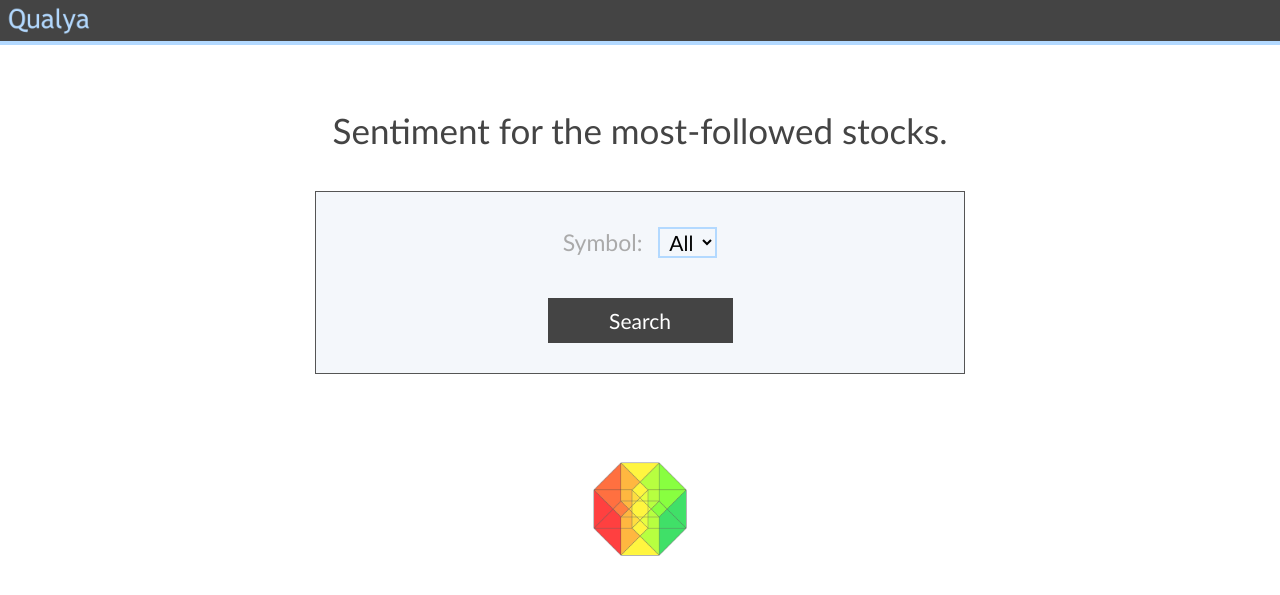
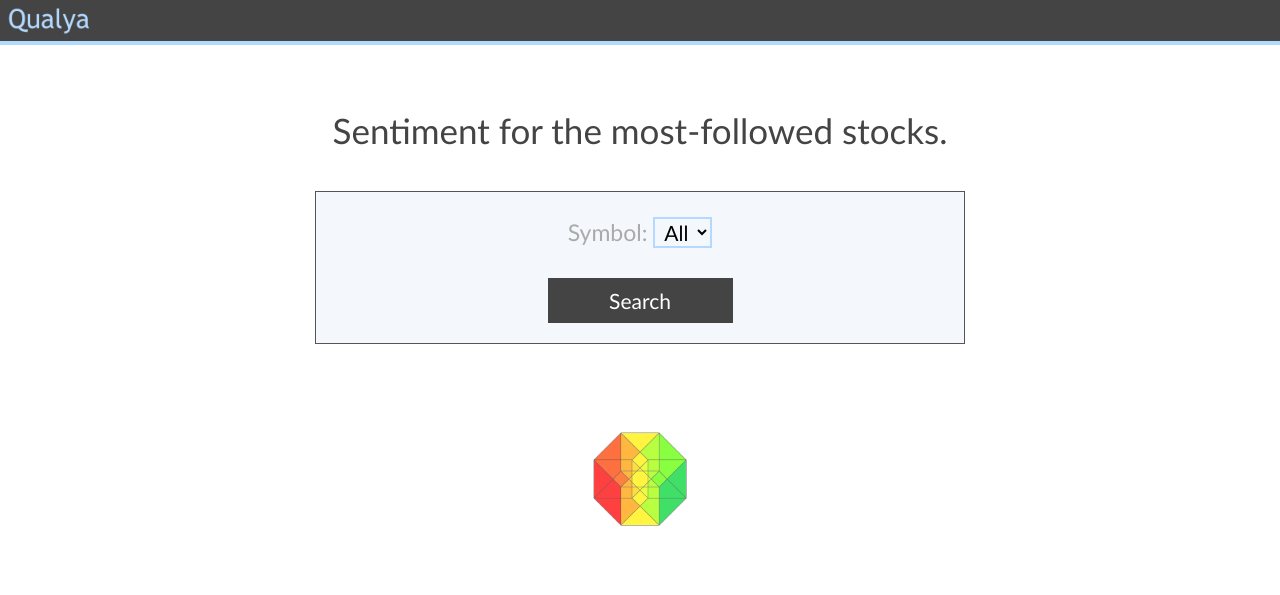
Before and after one commit to mwunder/qualya, a Django app: page /home/ in a window 1280 px wide. Shown: the top 595 px of the page. Run offline with Django 3.2, Linux system fonts and the light colour scheme; tables that the repository leaves empty hold one stand-in row (values such as "Sample post"); parts of the project's set-up code (start-up, migrations or seed data) failed here and were passed over.

Commit message:
Dropdown bugs, refactor

```diff
--- a/sentiment/views.py
+++ b/sentiment/views.py
@@ -26,18 +26,31 @@ class Score:
 
 #VIEW FUNCTIONS
 def home(request):
+    ''' The Home page
+    '''
+
     end_date     = datetime.now()
     end_date     = datetime(end_date.year,end_date.month,end_date.day)
     statuses     = Stock_status.objects.filter(created_at__gte=end_date,sentiment_bin=0,
                      created_at__lte=end_date+timedelta(minutes=1440))
+
     if not statuses:
-        statuses = Stock_status.objects.filter(created_at__gte=end_date-timedelta(minutes=90*1440),sentiment_bin=0,
-                     created_at__lte=end_date-timedelta(minutes=88*1440))
+        statuses = Stock_status.objects.filter(sentiment_bin=1)
+        last_date   = statuses[len(statuses)-1].created_at
+        end_date    = get_date_from(request.GET,last_date-timedelta(minutes=1400))
+        end_date    = datetime(end_date.year,end_date.month,end_date.day)
+        statuses    = Stock_status.objects.filter(created_at__gte=end_date,
+                                                   created_at__lt=end_date+timedelta(minutes=1400))
 
-    symbols      = list(set([s.symbol for s in statuses]))
+    symbols = list(set([s.symbol for s in statuses]))
+
     print len(statuses), symbols
-    # Pass the symbols to page for use in the dropdown menu
-    return render(request,'home.html', { 'symbols': sorted(map(str, symbols)) })
+
+    # Pass the date and symbols to the home page
+    return render(request,'home.html', {
+               'date':    sql_full_datetime(end_date),
+               'symbols': sorted(map(str, symbols))
+           })
 
 def stock_sentiment_universe(request):
     ''' The main function for displaying the sentiment scores for the universe of stocks in the DB
@@ -52,6 +65,7 @@ def stock_sentiment_universe(request):
     statuses     = Stock_status.objects.filter(created_at__gte=end_date, created_at__lte=end_date+timedelta(minutes=interval))
     prices       = Stock_price.objects.filter(trading_day__gt=end_date-timedelta(minutes=interval+1400), trading_day__lte=end_date)
     stocks       = Stock.objects.all()
+
     if not statuses:
         statuses = Stock_status.objects.filter(sentiment_bin=1)
         last_date   = statuses[len(statuses)-1].created_at
--- a/twitter_stock/static/css/global.css
+++ b/twitter_stock/static/css/global.css
@@ -39,13 +39,12 @@ body {
 
 .container,
 .text,
-.form,
 .button {
   display: inline-block;
 }
 
 .dropdown {
-  margin: 15px 0 0 10px;
+  margin: 10px 0 0 0;
   padding: 0 5px;
   background-color: #f4f7fb;
   border: 2px solid #b3d9ff;
--- a/twitter_stock/static/css/home.css
+++ b/twitter_stock/static/css/home.css
@@ -6,9 +6,8 @@
   text-align: center;
 }
 
-#search-form {
+#search-div {
   margin: 30px 0 10px 0;
-  padding: 5px;
   background-color: #f4f7fb;
   border: 1px solid #555555;
 }
@@ -17,8 +16,8 @@ label {
   color: #aaaaaa;
 }
 
-#search-form-button {
-  margin: 10px 0;
+#search-button {
+  margin: 15px 0 20px 0;
   padding: 10px 0;
   color: white;
   background-color: #444444;
@@ -32,7 +31,7 @@ label {
     font: 200 25px/1.5 Trebuchet MS, sans-serif;
   }
 
-  .search-form-child {
+  .search-div-child {
     padding: 7px;
   }
 
@@ -41,11 +40,11 @@ label {
   }
 
   #ticker-dropdown-1,
-  #search-form-button {
+  #search-button {
     font: 100 17px Trebuchet MS, sans-serif;
   }
 
-  #search-form-button {
+  #search-button {
     width: 160px;
   }
 
@@ -62,7 +61,7 @@ label {
     font: 200 29px/1.5 Trebuchet MS, sans-serif;
   }
 
-  .search-form-child {
+  .search-div-child {
     padding: 10px;
   }
 
@@ -71,11 +70,11 @@ label {
   }
 
   #ticker-dropdown-1,
-  #search-form-button {
+  #search-button {
     font: 100 18px Trebuchet MS, sans-serif;
   }
 
-  #search-form-button {
+  #search-button {
     width: 175px;
   }
 
@@ -92,7 +91,7 @@ label {
     font: 300 31px/1.5 Trebuchet MS, sans-serif;
   }
 
-  .search-form-child {
+  .search-div-child {
     padding: 15px;
   }
 
@@ -101,11 +100,11 @@ label {
   }
 
   #ticker-dropdown-1,
-  #search-form-button {
+  #search-button {
     font: 100 20px Trebuchet MS, sans-serif;
   }
 
-  #search-form-button {
+  #search-button {
     width: 180px;
   }
 
@@ -137,11 +136,11 @@ label {
   }
 
   #ticker-dropdown-1,
-  #search-form-button {
+  #search-button {
     font: 200 21px Trebuchet MS, sans-serif;
   }
 
-  #search-form-button {
+  #search-button {
     width: 185px;
   }
 }
--- a/twitter_stock/static/css/stock_sentiment_universe.css
+++ b/twitter_stock/static/css/stock_sentiment_universe.css
@@ -6,7 +6,6 @@
 
 #date-button-back,
 #date-button-forward {
-  color: black;
   background-color: #b3d9ff;
 }
 
--- a/twitter_stock/static/js/home.js
+++ b/twitter_stock/static/js/home.js
@@ -1,13 +1,18 @@
 'use strict';
 
-var addSearchFormAction = function() {
+var addSearchButtonClickEvent = function() {
 
-    if(document.getElementById("ticker-dropdown-1").value == "All") {
+    document.getElementById("search-button").onclick = function() {
 
-        document.getElementById("search-form").action = "/stock_sentiment_universe/";
+        var selected = document.getElementById("ticker-dropdown-1").value;
 
-    } else {
+        if(selected == "All") {
 
-        document.getElementById("search-form").action = "/stock_sentiment_historical/";
+            location.href = "/stock_sentiment_universe/?symbol=All";
+
+        } else {
+
+            location.href = "/stock_sentiment_historical/?symbol="+selected+"&w=7&date="+DATE;
+        }
     }
 }
--- a/twitter_stock/static/js/stock_sentiment_universe.js
+++ b/twitter_stock/static/js/stock_sentiment_universe.js
@@ -1,6 +1,6 @@
 'use strict';
 
-var DEBUG_UNIVERSE = false;
+var DEBUG_UNIVERSE = true;
 
 /* METHODS ========================================================================================================================================*/
 
@@ -146,7 +146,7 @@ var addSentimentGraphics = function() {
         s_bar.className = 'sentiment-bar';
         s_bar.width     = width;
         s_bar.height    = height*sortedData[i][1];
-        s_bar.onclick   = (function(i) { return function() { location.href = "/stock_sentiment_historical/?symbol="+sortedData[i][0]+"&date="+DATE } }(i));
+        s_bar.onclick   = (function(i) { return function() { location.href = "/stock_sentiment_historical/?symbol="+sortedData[i][0]+"&w=7"+"&date="+DATE } }(i));
 
         //add color stops to the gradient
         for(var j=0; j<indices.length; j++) {
--- a/twitter_stock/templates/home.html
+++ b/twitter_stock/templates/home.html
@@ -21,18 +21,16 @@
         <div id="main">
             <p id="main-heading">Sentiment for the most-followed stocks.</p>
 
-            <form id="search-form" method="get">
-                <div id="ticker-dropdown-container" class="search-form-child">
+            <div id="search-div">
+                <div id="ticker-dropdown-1-container" class="search-div-child">
                     <label>
                         <span>Symbol:</span>
                         <select id="ticker-dropdown-1" class="dropdown" name="symbol" tabindex="1"></select>
                     </label>
                 </div>
 
-                <div id="search-form-button-container" class="search-form-child">
-                    <button id="search-form-button" class="button" name="submit" type="submit">Search</button>
-                </div>
-            </form>
+                <button id="search-button" class="button">Search</button>
+            </div>
 
             <img id="main-img" alt="Sentiment Tesseract" src="{% static 'img/sentiment_tesseract.png' %}" />
         </div><!-- /main -->
@@ -44,7 +42,8 @@
             'use strict';
 
             //GLOBAL VARS
-            var SYMBOLS = {{ symbols|safe }};
+            var DATE    = "{{ date }}",
+                SYMBOLS = {{ symbols|safe }};
 
             //METHODS in 'js/home.js'
 
@@ -52,7 +51,7 @@
             (function() {
 
                 populateDropDownMenu("ticker-dropdown-1", SYMBOLS);
-                addSearchFormAction();
+                addSearchButtonClickEvent();
             }());
         </script>
 
--- a/twitter_stock/templates/stock_sentiment_historical.html
+++ b/twitter_stock/templates/stock_sentiment_historical.html
@@ -31,9 +31,9 @@
         <div id="historical-container" class="container">
             <p class="text">Historical data for</p>
 
-            <form id="dropdown-2-form" class="form">
+            <div id="ticker-dropdown-2-container">
                 <select id="ticker-dropdown-2" class="dropdown" name="symbol" tabindex="1"></select>
-            </form>
+            </div>
         </div>
 
         <button id="go-button" class="button">&#8594;</button>
```
Also changed, not shown: twitter_stock/static/css/stock_sentiment_historical.css (+5 -2 lines).
